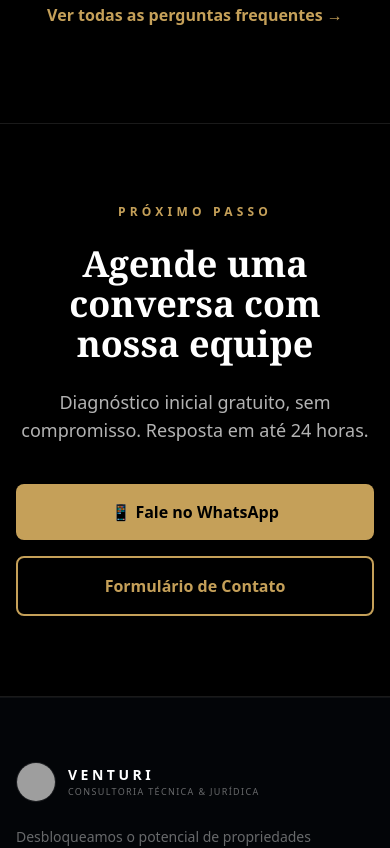
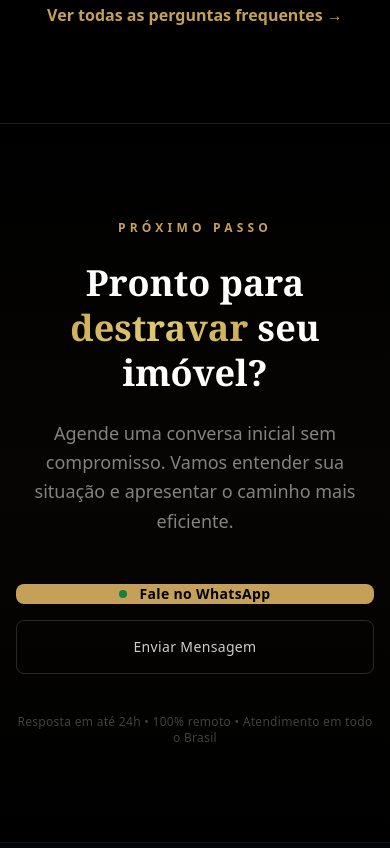
Before and after one commit to ciroramonvaz-stack/site-venturictj, a Next.js app: page / in a window 390 px wide. Shown: the part 9560-10408 px from the top of the page. Built offline with nearby package versions, Linux system fonts and the light colour scheme; grey boxes are pictures that could not be loaded; a web font is replaced by a local one.

Commit message:
feat: premium SchedulingCTA with gradient and trust line

```diff
--- a/src/components/SchedulingCTA.tsx
+++ b/src/components/SchedulingCTA.tsx
@@ -1,34 +1,50 @@
 import Link from 'next/link';
-import { siteData } from '@/content/siteData';
+import { company } from '@/content/siteData';
 
 export default function SchedulingCTA() {
-  const { company } = siteData;
+  return (
+    <section className="relative py-24 md:py-32 overflow-hidden">
+      {/* Background gradient */}
+      <div className="absolute inset-0 bg-gradient-to-b from-transparent via-venturi-gold/[0.03] to-transparent" />
 
-  return (
-    <section className="py-20 bg-gradient-to-b from-black to-black/95 border-b border-white/10">
-      <div className="section-wrap text-center max-w-3xl mx-auto">
-        <div className="gold-kicker mb-6">PRÓXIMO PASSO</div>
-        <h2 className="font-serif text-4xl md:text-5xl font-bold mb-6">
-          Agende uma conversa com nossa equipe
+      <div className="section-wrap relative z-10">
+        <div className="max-w-3xl mx-auto text-center">
+          {/* Kicker */}
+          <div className="gold-kicker mb-6">Próximo Passo</div>
+
+          {/* Headline */}
+          <h2 className="font-serif text-4xl md:text-5xl lg:text-6xl font-bold mb-6 leading-tight">
+            Pronto para <span className="gradient-text">destravar</span> seu imóvel?
           </h2>
-        <p className="text-white/70 text-lg mb-10">
-          Diagnóstico inicial gratuito, sem compromisso. Resposta em até 24 horas.
+
+          {/* Description */}
+          <p className="text-white/50 text-lg mb-12 max-w-xl mx-auto leading-relaxed">
+            Agende uma conversa inicial sem compromisso. Vamos entender sua situação e apresentar o caminho mais eficiente.
           </p>
+
+          {/* CTAs */}
           <div className="flex flex-col sm:flex-row gap-4 justify-center">
             <a
-            href={`${company.whatsappLink}?text=${encodeURIComponent('Olá! Gostaria de conhecer mais sobre a Venturi e agendar uma conversa.')}`}
+              href={`${company.whatsappLink}?text=${encodeURIComponent('Olá! Gostaria de agendar uma consultoria com a Venturi.')}`}
               target="_blank"
               rel="noopener noreferrer"
-            className="inline-flex items-center justify-center px-8 py-4 bg-venturi-gold text-black font-semibold rounded-lg hover:bg-yellow-400 transition-colors duration-300"
+              className="btn-glow inline-flex items-center justify-center gap-3 px-10 py-4.5 bg-venturi-gold text-black font-semibold rounded-lg hover:bg-yellow-400 transition-all duration-300 text-sm tracking-wide"
             >
-            📱 Fale no WhatsApp
+              <span className="w-2 h-2 rounded-full bg-green-700" />
+              Fale no WhatsApp
             </a>
             <Link
               href="/contato"
-            className="inline-flex items-center justify-center px-8 py-4 border-2 border-venturi-gold text-venturi-gold font-semibold rounded-lg hover:bg-venturi-gold/10 transition-colors duration-300"
+              className="inline-flex items-center justify-center px-10 py-4 border border-white/15 text-white/80 font-medium rounded-lg hover:bg-white/5 hover:border-white/25 transition-all duration-300 text-sm tracking-wide"
             >
-            Formulário de Contato
+              Enviar Mensagem
             </Link>
+          </div>
+
+          {/* Trust line */}
+          <p className="mt-10 text-xs text-white/25 tracking-wide">
+            Resposta em até 24h • 100% remoto • Atendimento em todo o Brasil
+          </p>
         </div>
       </div>
     </section>
```
Lines whose indentation alone changed are shown as unchanged.
